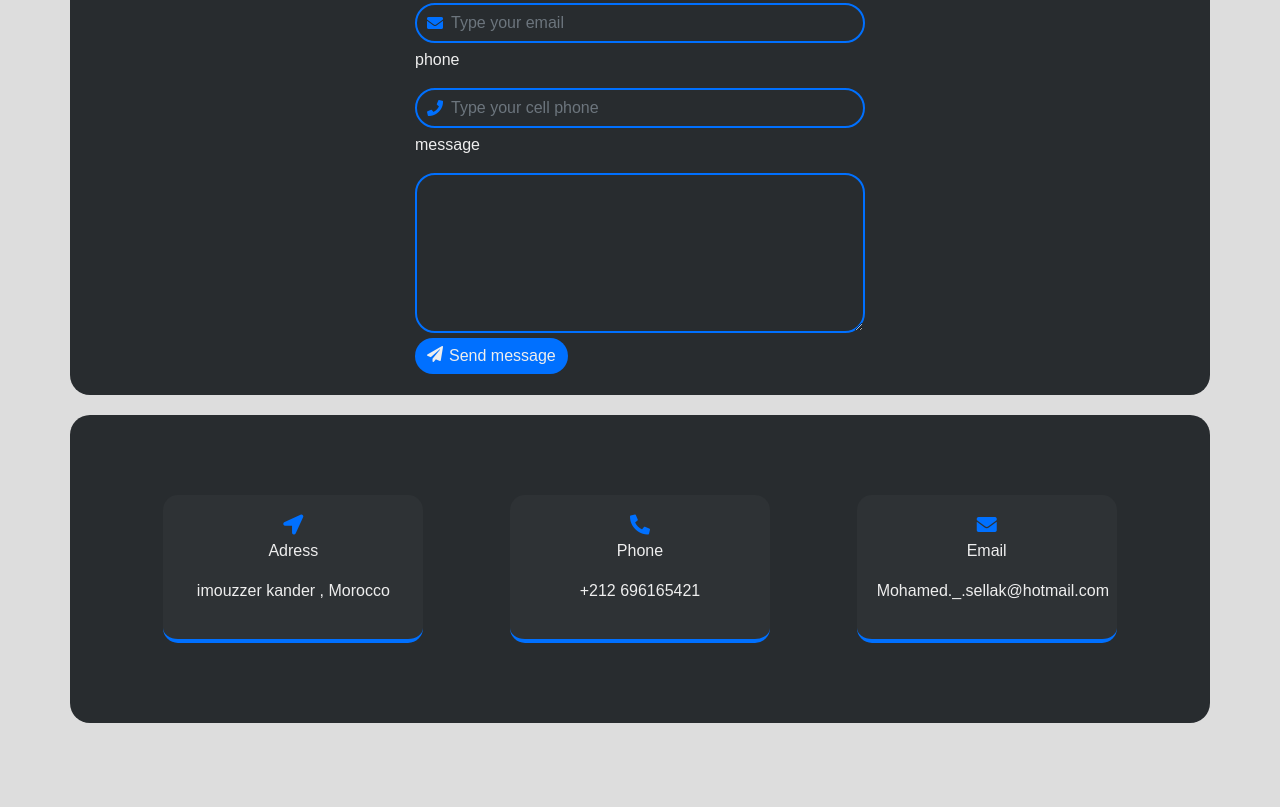
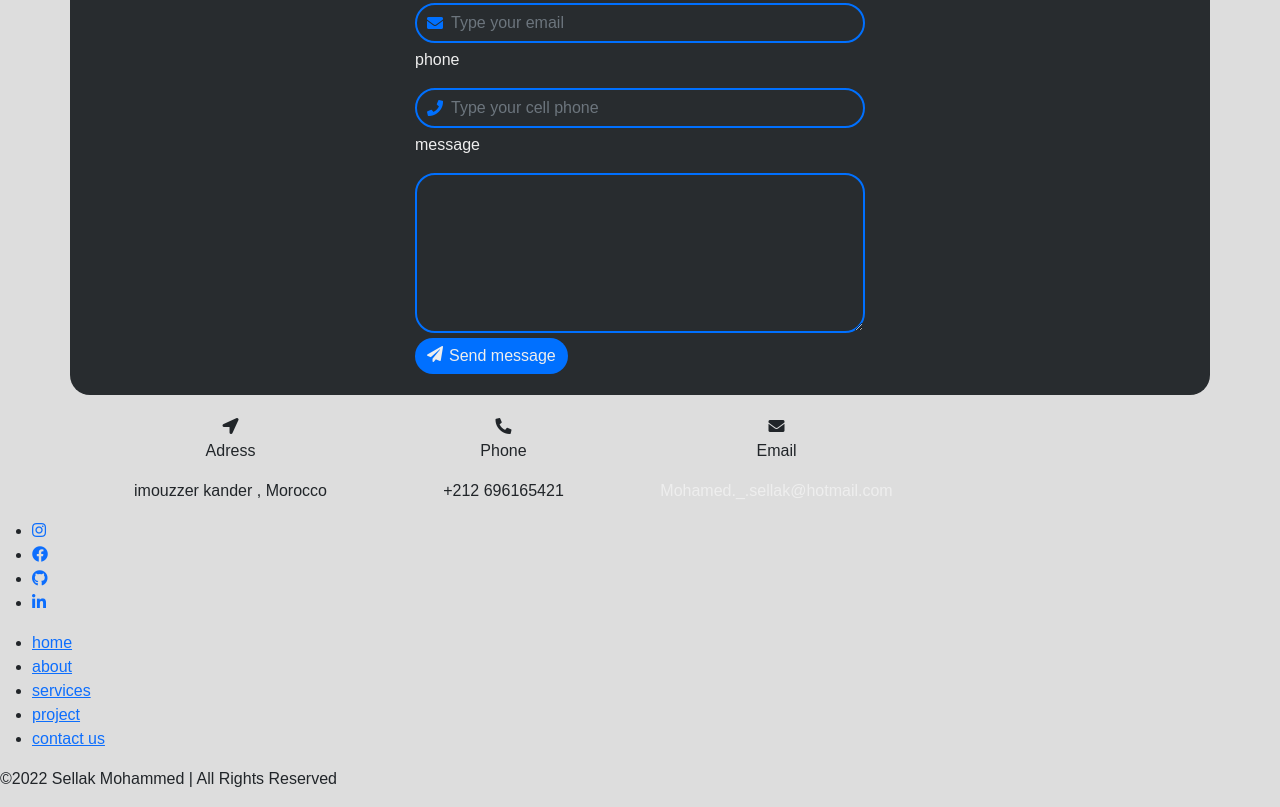
Before and after one commit to Mohamedsellak/Coyo_Portfolio, a plain HTML site: page index.html in a window 1280 px wide. Shown: the part 2842-3649 px from the top of the page. Before the commit the page ends 3565 px from the top, so only its background shows below. Drawn offline with nearby package versions, Linux system fonts and the light colour scheme.

Commit message:
Update index.html

```diff
--- a/index.html
+++ b/index.html
@@ -85,6 +85,7 @@
     <!-- Hero  end-->
 
     <!-- Description start -->
+
     <section id="Aboutme" class="about" data-aos="fade-left">
         <div class="container w-100">
             <div class="container-fluid">
@@ -320,18 +321,70 @@
     <!-- contact form end -->
 
 
-    <!-- cards start -->
+    <!-- card start -->
 
 
 
 
-    <section class="footer container m-auto row text-center">
-        <div class="footer-icon col-md-6 col-lg-3 col-12" data-aos="fade-down"><i class="fas fa-location-arrow"></i><p>Adress</p> <p>imouzzer kander ,  Morocco</p></div>
-        <div class="footer-icon col-md-6 col-lg-3 col-12" data-aos="fade-down"><i class="fas fa-phone-alt"></i><p>Phone</p> <p>+212 696165421</p></div>
-        <div class="footer-icon col-md-6 col-lg-3 col-12" data-aos="fade-down"><i class="fa fa-envelope"></i><p>Email</p><a id="em" href="mailto:Mohamed._.sellak@hotmail.com">Mohamed._.sellak@hotmail.com</a></div>
+    <section class="cardd container m-auto row text-center">
+        <div class="cardd-icon col-md-6 col-lg-3 col-12" data-aos="fade-down"><i class="fas fa-location-arrow"></i><p>Adress</p> <p>imouzzer kander ,  Morocco</p></div>
+        <div class="cardd-icon col-md-6 col-lg-3 col-12" data-aos="fade-down"><i class="fas fa-phone-alt"></i><p>Phone</p> <p>+212 696165421</p></div>
+        <div class="cardd-icon col-md-6 col-lg-3 col-12" data-aos="fade-down"><i class="fa fa-envelope"></i><p>Email</p><a id="em" href="mailto:Mohamed._.sellak@hotmail.com">Mohamed._.sellak@hotmail.com</a></div>
     </section>
-    <!-- cards end -->
 
+    <!-- card end -->
+
+<!-- footer start  -->
+
+<footer>
+    <div class="waves">
+        <div class="wave" id="wave1"></div>
+        <div class="wave" id="wave2"></div>
+        <div class="wave" id="wave3"></div>
+        <div class="wave" id="wave4"></div>
+    </div>
+    <ul class="social-icon">
+        <li>
+            <a href="">
+                <i class="fab fa-instagram"></i>
+            </a>
+        </li>
+        <li>
+            <a href="">
+                <i class="fab fa-facebook"></i>
+            </a>
+        </li>
+        <li>
+            <a href="">
+                <i class="fab fa-github"></i>
+            </a>
+        </li>
+        <li>
+            <a href="">
+                <i class="fab fa-linkedin-in"></i>
+            </a>
+        </li>
+    </ul>
+    <ul class="menu">
+        <li>
+            <a href="">home</a>
+        </li>
+        <li>
+            <a href="">about</a>
+        </li>
+        <li>
+            <a href="">services</a>
+        </li>
+        <li>
+            <a href="">project</a>
+        </li>
+        <li>
+            <a href="">contact us </a>
+        </li>
+    </ul>
+    <p>&copy;2022 Sellak Mohammed | All Rights Reserved</p>
+</footer>
+<!-- footer end -->
 
 
     <a href="#top" class="top"> <i class="fas fa-arrow-up"></i></a>
```
